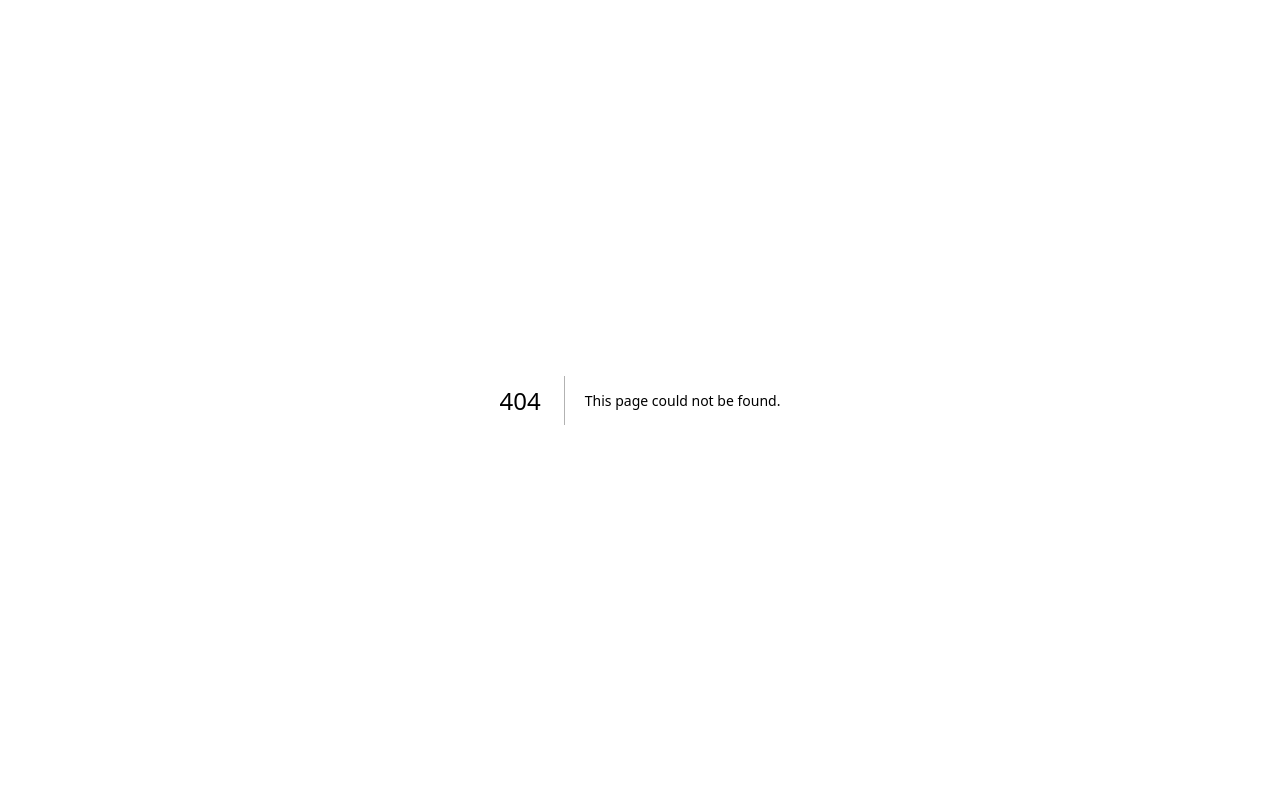
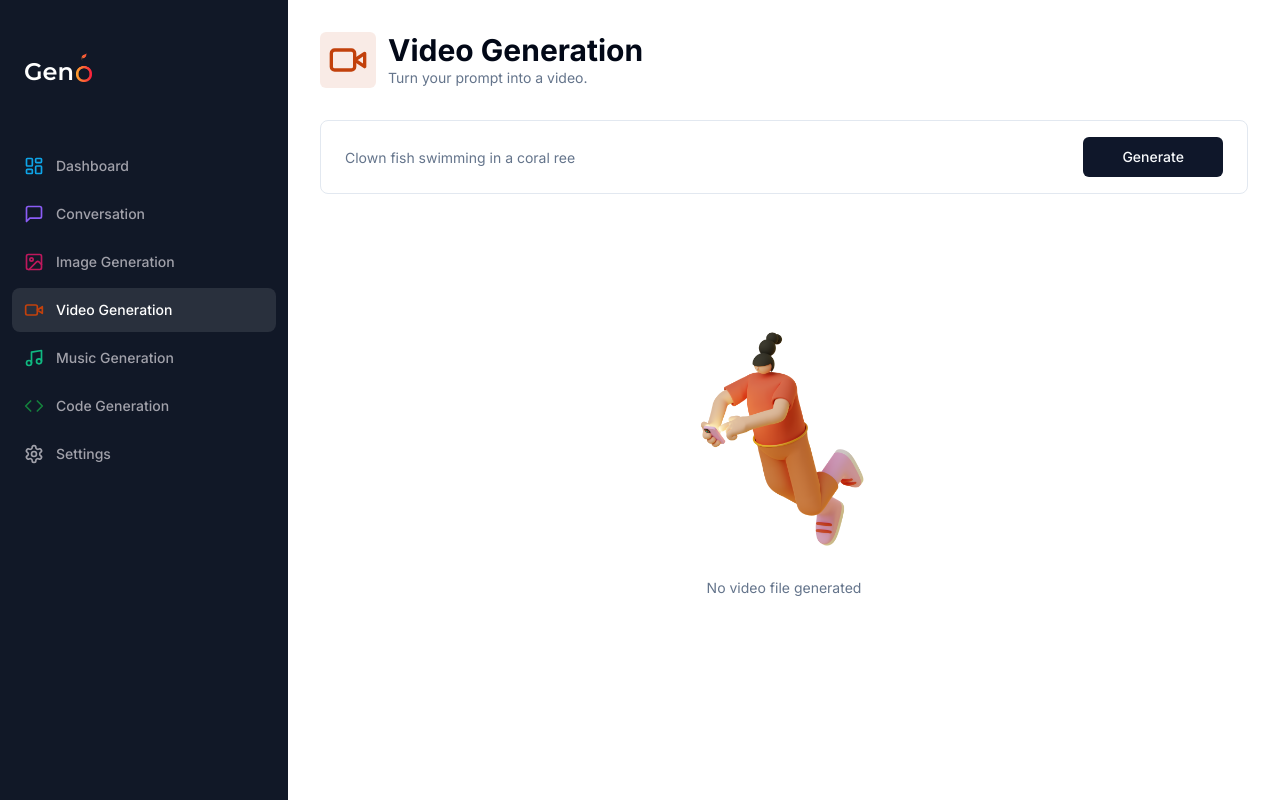
Before and after one commit to davidefilosa/ai-platform, a Next.js app: page /video in a window 1280 px wide. Before the commit this address had no page. Built offline with nearby package versions, Linux system fonts and the light colour scheme.

Commit message:
create video and music generator

```diff
--- /dev/null
+++ b/app/(dashboard)/(routes)/music/constants.ts
@@ -0,0 +1,5 @@
+import * as z from "zod";
+
+export const formSchema = z.object({
+  prompt: z.string().min(1, { message: "Promps is required" }),
+});
--- /dev/null
+++ b/app/(dashboard)/(routes)/music/page.tsx
@@ -0,0 +1,122 @@
+"use client";
+
+import * as z from "zod";
+import axios from "axios";
+import { Music } from "lucide-react";
+import { useForm } from "react-hook-form";
+import { useState } from "react";
+import { useRouter } from "next/navigation";
+import Image from "next/image";
+
+import Heading from "@/components/heading";
+import { Button } from "@/components/ui/button";
+import { Input } from "@/components/ui/input";
+import { zodResolver } from "@hookform/resolvers/zod";
+import { Form, FormControl, FormField, FormItem } from "@/components/ui/form";
+
+import { formSchema } from "./constants";
+import Empty from "@/components/empty";
+import { Loader } from "@/components/loader";
+
+const MusicPage = () => {
+  const router = useRouter();
+  const [music, setMusic] = useState<string>();
+  const [imageUrl, setImageUrl] = useState<string>();
+
+  const form = useForm<z.infer<typeof formSchema>>({
+    resolver: zodResolver(formSchema),
+    defaultValues: {
+      prompt: "",
+    },
+  });
+
+  const isLoading = form.formState.isSubmitting;
+
+  const onSubmit = async (values: z.infer<typeof formSchema>) => {
+    try {
+      setMusic(undefined);
+      setImageUrl(undefined);
+      const response = await axios.post("/api/music", values);
+      setMusic(response.data.audio);
+      setImageUrl(response.data.spectrogram);
+      console.log(response.data);
+      form.reset();
+    } catch (error: any) {
+      console.log(error);
+    } finally {
+      router.refresh();
+    }
+  };
+
+  return (
+    <div>
+      <Heading
+        title="Music Generation"
+        description="Turn your prompt into music."
+        icon={Music}
+        iconColor="text-emerald-500"
+        bgColor="bg-emerald-500/10"
+      />
+      <div className="px-4 lg:px-8">
+        <div>
+          <Form {...form}>
+            <form
+              onSubmit={form.handleSubmit(onSubmit)}
+              className="
+                rounded-lg
+                border
+                w-full
+                p-4
+                px-3
+                md:px-6
+                focus-within:shadow-sm
+                grid
+                grid-cols-12
+                gap-2
+              "
+            >
+              <FormField
+                name="prompt"
+                render={({ field }) => (
+                  <FormItem className="col-span-12 lg:col-span-10">
+                    <FormControl className="m-0 p-0">
+                      <Input
+                        className="border-0 outline-none focus-visible:ring-0 focus-visible:ring-transparent"
+                        disabled={isLoading}
+                        placeholder="Piano solo"
+                        {...field}
+                      />
+                    </FormControl>
+                  </FormItem>
+                )}
+              />
+              <Button
+                className="col-span-12 lg:col-span-2 w-full"
+                type="submit"
+                disabled={isLoading}
+                size="icon"
+              >
+                Generate
+              </Button>
+            </form>
+          </Form>
+        </div>
+        <div className="space-y-4 mt-4">
+          {isLoading && (
+            <div className="p-8 rounded-lg w-full flex items-center justify-center bg-muted">
+              <Loader />
+            </div>
+          )}
+          {!music && !isLoading && <Empty label="No music generated" />}
+          {music && (
+            <audio controls className="w-full">
+              <source src={music} />
+            </audio>
+          )}
+        </div>
+      </div>
+    </div>
+  );
+};
+
+export default MusicPage;
--- /dev/null
+++ b/app/(dashboard)/(routes)/video/constants.ts
@@ -0,0 +1,5 @@
+import * as z from "zod";
+
+export const formSchema = z.object({
+  prompt: z.string().min(1, { message: "Promps is required" }),
+});
--- /dev/null
+++ b/app/(dashboard)/(routes)/video/page.tsx
@@ -0,0 +1,121 @@
+"use client";
+
+import * as z from "zod";
+import axios from "axios";
+import { VideoIcon } from "lucide-react";
+import { useForm } from "react-hook-form";
+import { useState } from "react";
+import { useRouter } from "next/navigation";
+
+import Heading from "@/components/heading";
+import { Button } from "@/components/ui/button";
+import { Input } from "@/components/ui/input";
+import { zodResolver } from "@hookform/resolvers/zod";
+import { Form, FormControl, FormField, FormItem } from "@/components/ui/form";
+
+import { formSchema } from "./constants";
+import Empty from "@/components/empty";
+import { Loader } from "@/components/loader";
+
+const VideoPage = () => {
+  const router = useRouter();
+  const [video, setVideo] = useState<string>();
+
+  const form = useForm<z.infer<typeof formSchema>>({
+    resolver: zodResolver(formSchema),
+    defaultValues: {
+      prompt: "",
+    },
+  });
+
+  const isLoading = form.formState.isSubmitting;
+
+  const onSubmit = async (values: z.infer<typeof formSchema>) => {
+    try {
+      setVideo(undefined);
+      const response = await axios.post("/api/video", values);
+      setVideo(response.data[0]);
+      console.log(response.data);
+      form.reset();
+    } catch (error: any) {
+      console.log(error);
+    } finally {
+      router.refresh();
+    }
+  };
+
+  return (
+    <div>
+      <Heading
+        title="Video Generation"
+        description="Turn your prompt into a video."
+        icon={VideoIcon}
+        iconColor="text-orange-700"
+        bgColor="bg-orange-700/10"
+      />
+      <div className="px-4 lg:px-8">
+        <div>
+          <Form {...form}>
+            <form
+              onSubmit={form.handleSubmit(onSubmit)}
+              className="
+                rounded-lg
+                border
+                w-full
+                p-4
+                px-3
+                md:px-6
+                focus-within:shadow-sm
+                grid
+                grid-cols-12
+                gap-2
+              "
+            >
+              <FormField
+                name="prompt"
+                render={({ field }) => (
+                  <FormItem className="col-span-12 lg:col-span-10">
+                    <FormControl className="m-0 p-0">
+                      <Input
+                        className="border-0 outline-none focus-visible:ring-0 focus-visible:ring-transparent"
+                        disabled={isLoading}
+                        placeholder="Clown fish swimming in a coral ree"
+                        {...field}
+                      />
+                    </FormControl>
+                  </FormItem>
+                )}
+              />
+              <Button
+                className="col-span-12 lg:col-span-2 w-full"
+                type="submit"
+                disabled={isLoading}
+                size="icon"
+              >
+                Generate
+              </Button>
+            </form>
+          </Form>
+        </div>
+        <div className="space-y-4 mt-4">
+          {isLoading && (
+            <div className="p-8 rounded-lg w-full flex items-center justify-center bg-muted">
+              <Loader />
+            </div>
+          )}
+          {!video && !isLoading && <Empty label="No video file generated" />}
+          {video && (
+            <video
+              controls
+              className="w-full aspect-video mt-8 rounded-lg border bg-black"
+            >
+              <source src={video} />
+            </video>
+          )}
+        </div>
+      </div>
+    </div>
+  );
+};
+
+export default VideoPage;
--- /dev/null
+++ b/app/api/music/route.ts
@@ -0,0 +1,35 @@
+import { auth } from "@clerk/nextjs";
+import { NextResponse } from "next/server";
+import Replicate from "replicate";
+
+const replicate = new Replicate({ auth: process.env.REPLICATE_API_TOKEN });
+
+export async function POST(req: Request) {
+  try {
+    const { userId } = auth();
+    const body = await req.json();
+    const { prompt } = body;
+
+    if (!userId) {
+      return new NextResponse("Unauthorized", { status: 401 });
+    }
+
+    if (!prompt) {
+      return new NextResponse("Prompt is required", { status: 400 });
+    }
+
+    const response = await replicate.run(
+      "riffusion/riffusion:8cf61ea6c56afd61d8f5b9ffd14d7c216c0a93844ce2d82ac1c9ecc9c7f24e05",
+      {
+        input: {
+          prompt_a: prompt,
+        },
+      }
+    );
+
+    return NextResponse.json(response);
+  } catch (error) {
+    console.log("[MUSIC_ERROR]", error);
+    return new NextResponse("Internal Error", { status: 500 });
+  }
+}
--- /dev/null
+++ b/app/api/video/route.ts
@@ -0,0 +1,35 @@
+import { auth } from "@clerk/nextjs";
+import { NextResponse } from "next/server";
+import Replicate from "replicate";
+
+const replicate = new Replicate({ auth: process.env.REPLICATE_API_TOKEN });
+
+export async function POST(req: Request) {
+  try {
+    const { userId } = auth();
+    const body = await req.json();
+    const { prompt } = body;
+
+    if (!userId) {
+      return new NextResponse("Unauthorized", { status: 401 });
+    }
+
+    if (!prompt) {
+      return new NextResponse("Prompt is required", { status: 400 });
+    }
+
+    const response = await replicate.run(
+      "anotherjesse/zeroscope-v2-xl:71996d331e8ede8ef7bd76eba9fae076d31792e4ddf4ad057779b443d6aea62f",
+      {
+        input: {
+          prompt,
+        },
+      }
+    );
+
+    return NextResponse.json(response);
+  } catch (error) {
+    console.log("[VIDEO_ERROR]", error);
+    return new NextResponse("Internal Error", { status: 500 });
+  }
+}
--- a/next.config.js
+++ b/next.config.js
@@ -5,6 +5,7 @@
       {
         hostname: "oaidalleapiprodscus.blob.core.windows.net",
       },
+      { hostname: "replicate.delivery" },
     ],
   },
 };
--- a/package.json
+++ b/package.json
@@ -33,6 +33,7 @@
     "react-dom": "18.2.0",
     "react-hook-form": "^7.46.2",
     "react-markdown": "^8.0.7",
+    "replicate": "^0.18.1",
     "tailwind-merge": "^1.14.0",
     "tailwindcss": "3.3.3",
     "tailwindcss-animate": "^1.0.7",
```
Also changed, not shown: 1 other file (tests, documents, lock files or other folders).
